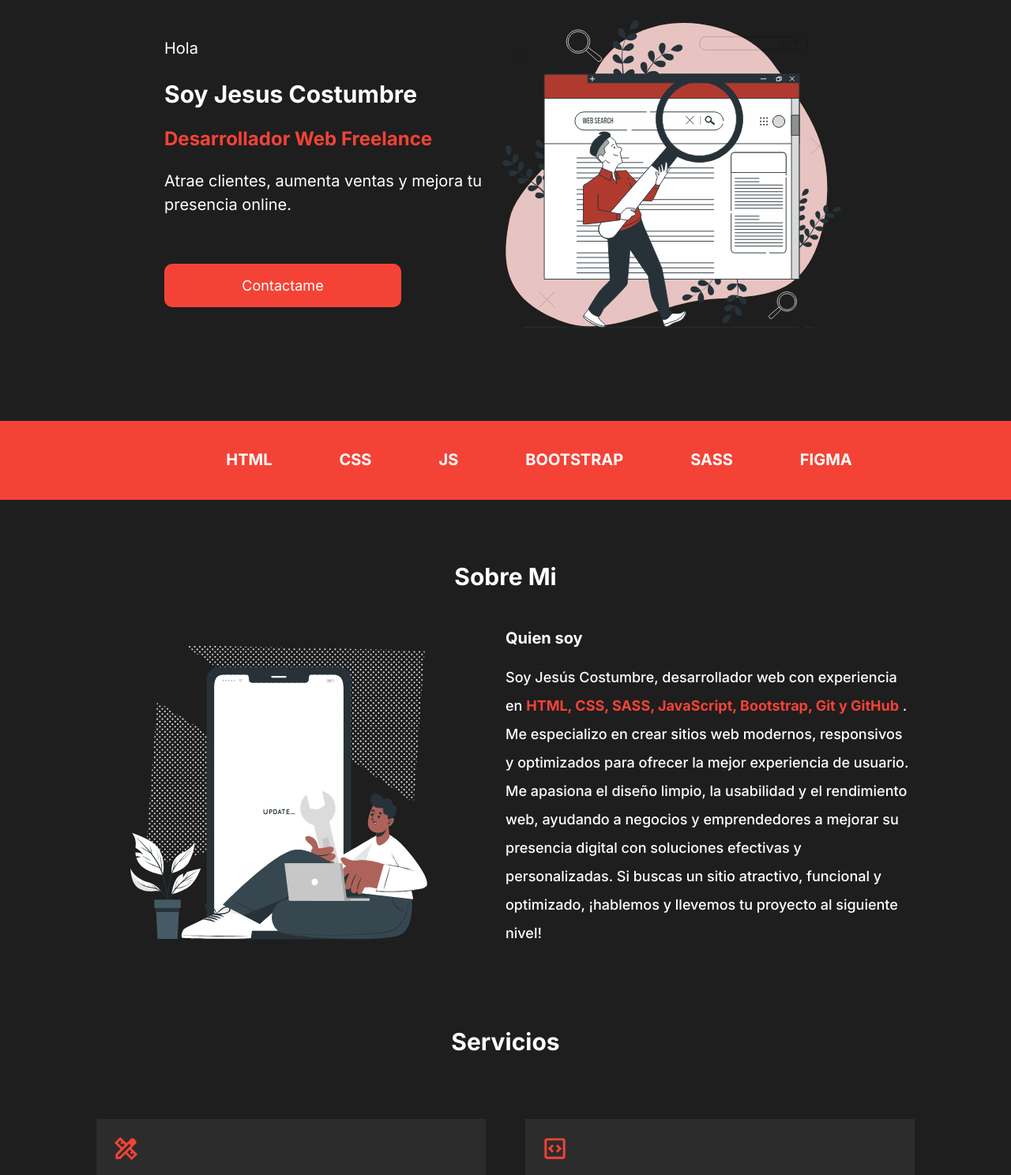
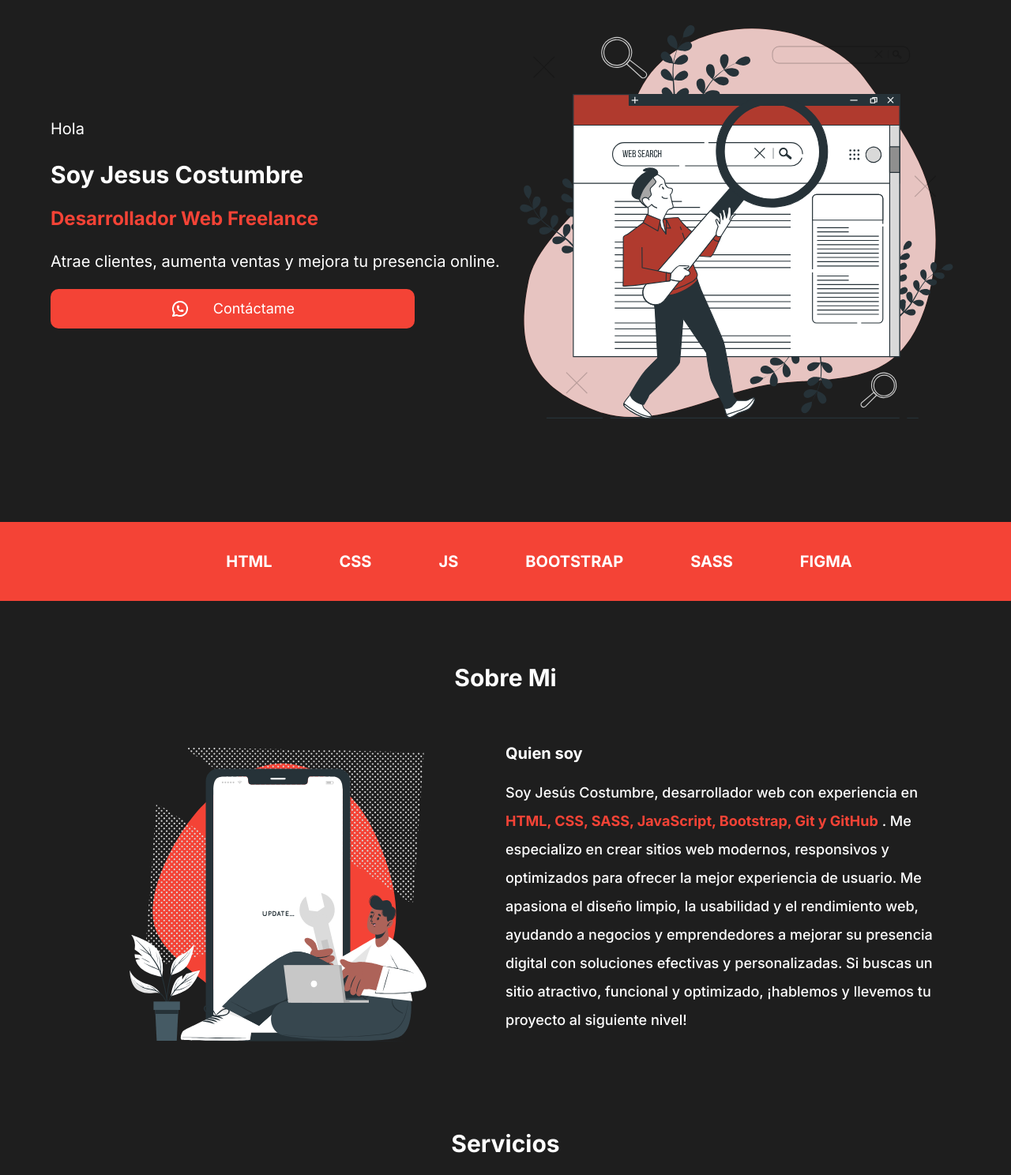
Before and after one commit to JesusCostumbre/Personal-Page, a plain HTML site: page index.html in a window 1280 px wide. Shown: the part 177-1665 px from the top of the page at 79% size. Drawn offline with Linux system fonts and the light colour scheme.

Commit message:
Arreglando algunos detalles

```diff
--- a/index.html
+++ b/index.html
@@ -37,8 +37,12 @@
             <h2>Soy Jesus Costumbre</h2>
             <h3>Desarrollador Web Freelance</h3>
             <p>Atrae clientes, aumenta ventas y mejora tu presencia online.</p>
-            <button class="button-contact">
-                Contactame
+            <button class="button-contact" onclick="window.open('https://wa.me/529515881087?text=Hola!%20Me%20gustaría%20recibir%20información%20acerca%20de...')">
+                <svg class="svg-whatsapp" xmlns="http://www.w3.org/2000/svg" viewBox="0 0 24 24" fill="none" stroke="currentColor" stroke-linecap="round" stroke-linejoin="round" width="24" height="24" stroke-width="2">
+                    <path d="M3 21l1.65 -3.8a9 9 0 1 1 3.4 2.9l-5.05 .9"></path>
+                    <path d="M9 10a.5 .5 0 0 0 1 0v-1a.5 .5 0 0 0 -1 0v1a5 5 0 0 0 5 5h1a.5 .5 0 0 0 0 -1h-1a.5 .5 0 0 0 0 1"></path>
+                </svg>
+                Contáctame
             </button>
         </div>
         <div class="hero-svg">
@@ -63,11 +67,11 @@
 
         <div class="centrar aboutme-contenedor">
 
-            <div class="hero-svg">
+            <div class="hero-svg-dos">
                 <svg viewBox="0 0 200 200" xmlns="http://www.w3.org/2000/svg">
                     <path fill="#F44336" d="M38.2,-54.8C48.3,-45.1,54.7,-32.5,59.6,-19C64.5,-5.5,67.9,8.9,65.8,23.2C63.6,37.5,55.8,51.8,43.9,63C32,74.1,16,82.1,1.6,79.9C-12.8,77.7,-25.6,65.2,-38.6,54.4C-51.6,43.6,-64.8,34.5,-69,22.3C-73.2,10.1,-68.2,-5.3,-61.8,-18.5C-55.3,-31.8,-47.4,-43,-36.8,-52.6C-26.3,-62.2,-13.1,-70.1,0.4,-70.7C14,-71.2,28,-64.5,38.2,-54.8Z" transform="translate(100 100)" />
                   </svg>
-                <img src="src/svg/svg-aboutme.svg" alt="">
+                <img class="img-me" src="src/svg/svg-aboutme.svg" alt="">
             </div>
 
             <div class="aboutme-info">
--- a/style.css
+++ b/style.css
@@ -22,7 +22,6 @@ body{
 
 .min-width{
     width: 100%;
-    padding: 0 8rem;
 }
 .navbar-title{
     color:white ;
@@ -36,9 +35,9 @@ header{
     color: white;
     align-items: center;
     justify-content: space-between;
-    margin: 2rem auto;
+    margin: 2rem 0 8rem 0;
     box-shadow: 0 10px 10px rgba(0, 0, 0, 0.5);
-    margin-bottom: 8rem;
+    padding: 0 3rem;
 }
 header a{
     color: white;
@@ -51,6 +50,7 @@ header a{
 header a:hover{
     color: var(--secondary-color);
 }
+
 @media (min-width: 1024px){
     .navbar-burger {
         display: none;
@@ -81,7 +81,7 @@ header a:hover{
     color: white;
     align-items: center;
     margin: 0 auto;
-    max-width: 80%;
+    max-width: 90%;
 }
 
 h2{
@@ -100,42 +100,49 @@ h2{
     font-size: 2rem;
     line-height: 1.5;
 }
-.hero-svg {
-    position: relative; /* Permite posicionar elementos hijos de forma absoluta */
+
+.hero-svg-dos {
+    position: relative;
+    width: 100%;
+    height: 100%;
     display: flex;
     justify-content: center;
     align-items: center;
-    height: 45rem;
-    width: 45rem;
 }
 
-.hero-svg svg {
+.hero-svg-dos svg {
     position: absolute;
-    height: auto;
-    z-index: -1; /* Envía el SVG detrás de la imagen */
-    top: 50%;
-    left: 50%;
-    transform: translate(-50%, -50%);
+    width: 100%;
+    height: 100%;
+    z-index: -1; /* Envía el SVG detrás */
 }
 
-.hero-svg img {
+.img-me {
     position: relative;
-    width: 150px; /* Ajusta el tamaño según necesites */
+    width: 80%; /* Ajustable según necesidades */
     height: auto;
+    max-width: 45rem;
     z-index: 1; /* Asegura que la imagen esté al frente */
-    height: 45rem;
-    width: 45rem;
 }
+
 
 .button-contact{
     color: white;
     background-color: var(--secondary-color);
     font-size: 1.8rem;
-    width: 30rem;
-    height: 5.5rem;
     border: none;
     border-radius: 1rem;
-    margin: 4rem 0;
+    width: 80%;
+    height: 5rem;
+    cursor: pointer;
+    padding: 1.5rem 1rem;
+    display: flex;
+    align-items: center;
+    justify-content: center;
+    margin-bottom: 4rem;
+}
+.svg-whatsapp{
+    margin-right: 3rem;
 }
 .info-me{
     line-height: .8;
@@ -144,9 +151,7 @@ h2{
 .info-me h3{
     line-height: 1.2;
 }
-.info-me button{
-    margin-top: 4rem;
-}
+
 
 @media (min-width: 601px) and (max-width: 1024px) {
     .hero{
@@ -172,7 +177,7 @@ h2{
         width: 30rem;
         height: 30rem;
     }
-    .hero svg{
+    .hero-svg{
         width: 80%;
         height: 100%;
         margin-bottom: 4rem;
@@ -262,14 +267,19 @@ h2{
     }
 }
 
+
 .item{
     height: 250px;
     width: auto;
     background-color: var(--contrast-color);
     text-align: left;
-    gap: 15px;
     padding: 2rem;
     color: white;
+}
+@media(max-width:480px){
+    .item{
+        height: fit-content;
+    }
 }
 .item h2{
     font-size: 2rem;
@@ -375,6 +385,7 @@ h2{
    opacity: 0;
    transform: translateX(-30px);
    animation: fadeInLeft 0.8s forwards;
+   margin: 3rem 0;
 }
 
 .item-pack h2{
@@ -394,8 +405,13 @@ h2{
 
 @media (max-width: 480px) {
     .container-packs{
-        display: grid;
-        grid-template-columns: 1fr;
+        flex-direction: column;
+    }
+    .item-pack{
+        width: auto;
+    }
+    ul{
+        padding: 0;
     }
 }
 /* Retraso progresivo en la animación para cada paquete */
```
